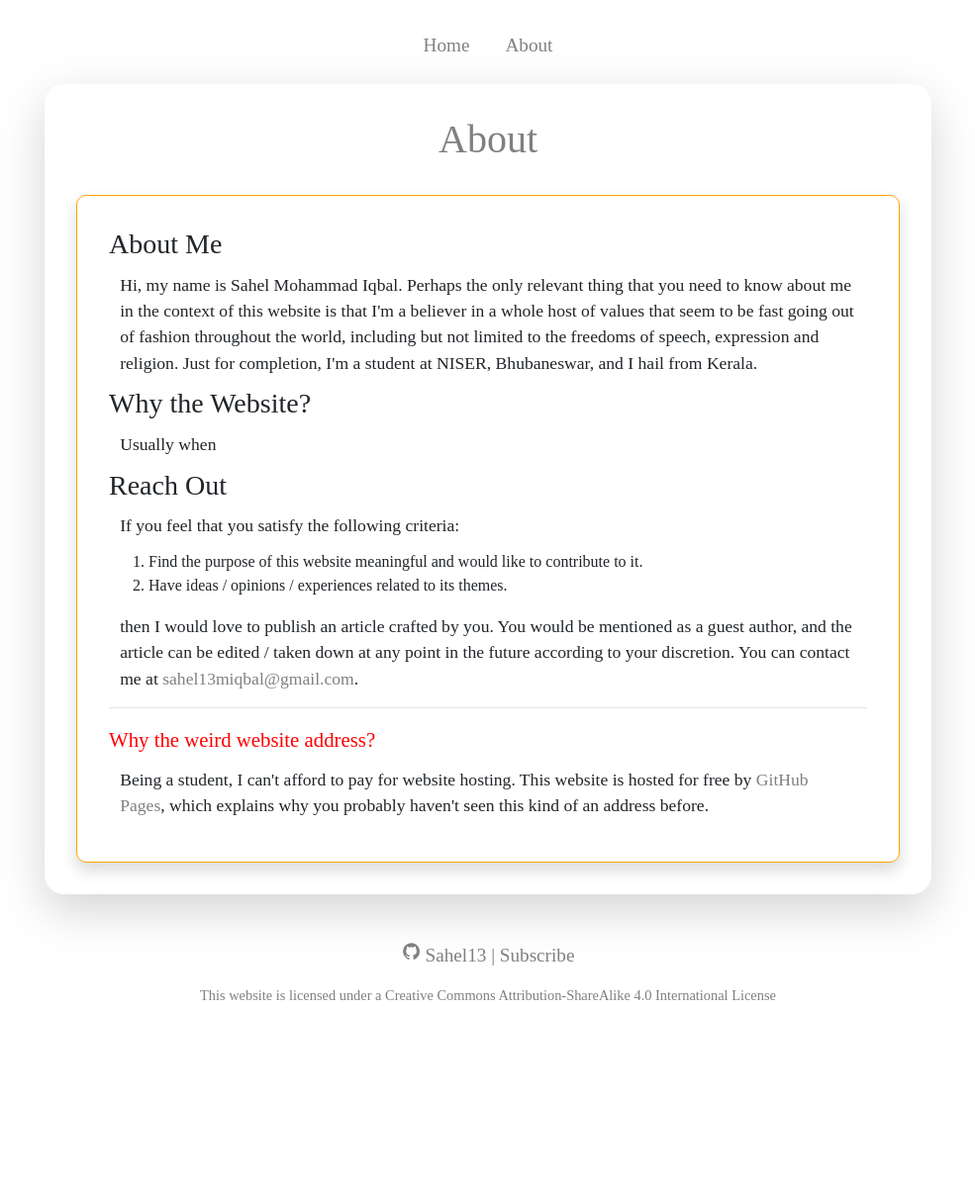
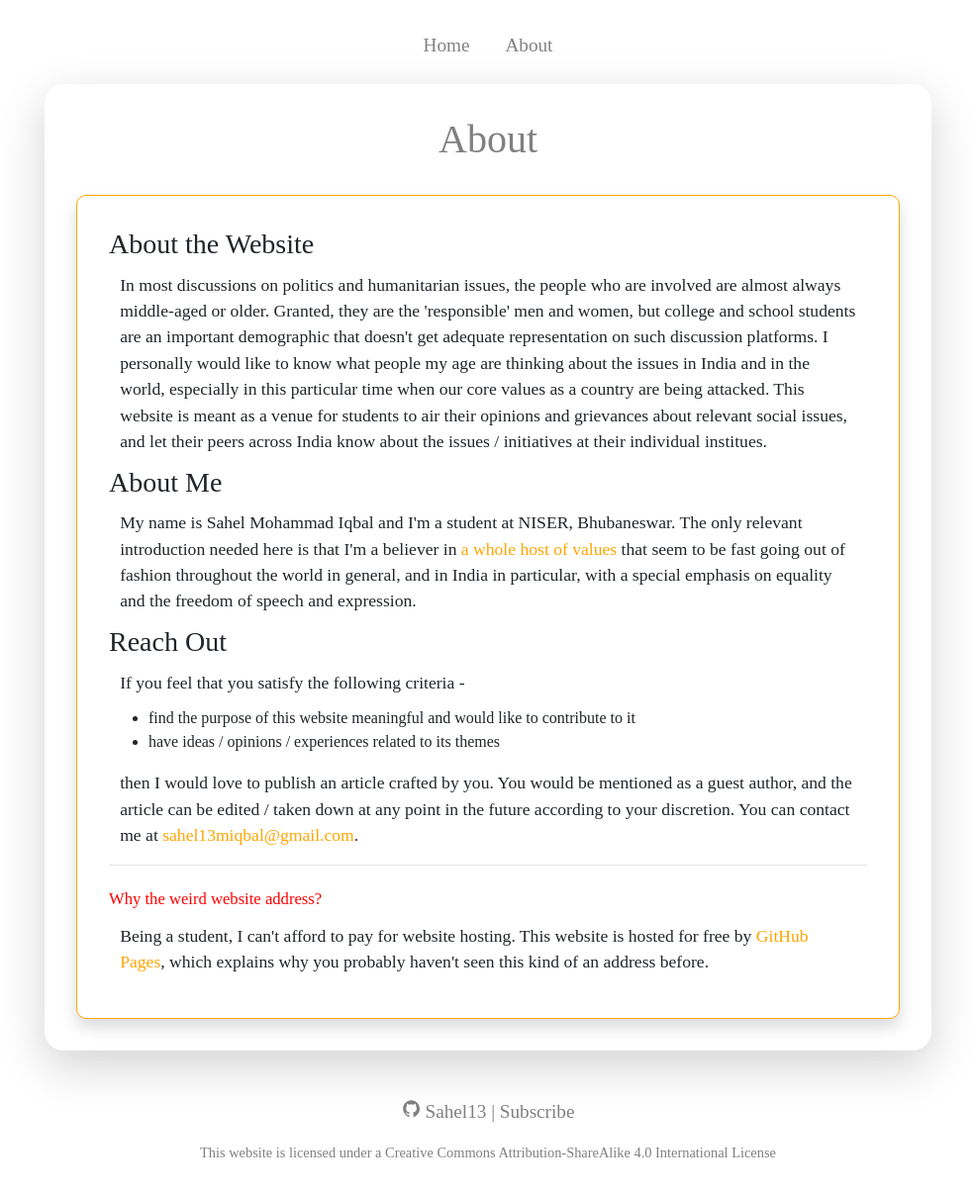
Before and after one commit to Sahel13/TheStudentWatch-Old, a Jekyll site: the page built from about.html, in a window 1280 px wide. Shown: the whole page at 99% size, without its empty margins (147-1132 px from the left). Built offline with Jekyll 4.4.1, drawn with Linux system fonts in a browser that asks for light colours; nearby versions of some CDN libraries; before the commit the page ends 1050 px from its top, so only the background shows below that.

Commit message:
About page final draft

```diff
--- a/_sass/base_styling.scss
+++ b/_sass/base_styling.scss
@@ -25,6 +25,6 @@ main {
   border: 1px solid $theme-color;
   border-radius: 10px;
   a {
-    color: grey;
+    color: $theme-color;
   }
 }
--- a/about.html
+++ b/about.html
@@ -9,31 +9,31 @@ permalink: /about/
 
 <div class="jumbotron postList shadow">
 	<section>
-		<h3>About Me</h3>
+		<h3>About the Website</h3>
 		<p>
-			Hi, my name is Sahel Mohammad Iqbal. Perhaps the only relevant thing that you need to know about me in the context of this website is that I'm a believer in a whole host of values that seem to be fast going out of fashion throughout the world, including but not limited to the freedoms of speech, expression and religion. Just for completion, I'm a student at NISER, Bhubaneswar, and I hail from Kerala.
+			In most discussions on politics and humanitarian issues, the people who are involved are almost always middle-aged or older. Granted, they are the 'responsible' men and women, but college and school students are an important demographic that doesn't get adequate representation on such discussion platforms. I personally would like to know what people my age are thinking about the issues in India and in the world, especially in this particular time when our core values as a country are being attacked. This website is meant as a venue for students to air their opinions and grievances about relevant social issues, and let their peers across India know about the issues / initiatives at their individual institues.
 		</p>
 	</section>
 	<section>
-		<h3>Why the Website?</h3>
+		<h3>About Me</h3>
 		<p>
-			Usually when
+			My name is Sahel Mohammad Iqbal and I'm a student at NISER, Bhubaneswar. The only relevant introduction needed here is that I'm a believer in <a href="https://secure.mygov.in/read-the-preamble-india/" target="_blank">a whole host of values</a> that seem to be fast going out of fashion throughout the world in general, and in India in particular, with a special emphasis on equality and the freedom of speech and expression.
 		</p>
 	</section>
 	<section>
 		<h3>Reach Out</h3>
 		<p>
-			If you feel that you satisfy the following criteria:</p>
-			<ol>
-				<li>Find the purpose of this website meaningful and would like to contribute to it.</li>
-				<li>Have ideas / opinions / experiences related to its themes.</li>
-			</ol>
+			If you feel that you satisfy the following criteria - </p>
+			<ul>
+				<li>find the purpose of this website meaningful and would like to contribute to it</li>
+				<li>have ideas / opinions / experiences related to its themes</li>
+			</ul>
 			<p>then I would love to publish an article crafted by you. You would be mentioned as a guest author, and the article can be edited / taken down at any point in the future according to your discretion. You can contact me at <a href="mailto:sahel13miqbal@gmail.com">sahel13miqbal@gmail.com</a>.
 	</p>
 	</section>
 	<hr>
 	<section>
-		<span>Why the weird website address?</span>
+		<span><small>Why the weird website address?</small></span>
 		<p>Being a student, I can't afford to pay for website hosting. This website is hosted for free by <a target="_blank" href="https://pages.github.com">GitHub Pages</a>, which explains why you probably haven't seen this kind of an address before.</p>
 	</section>
 </div>
```
